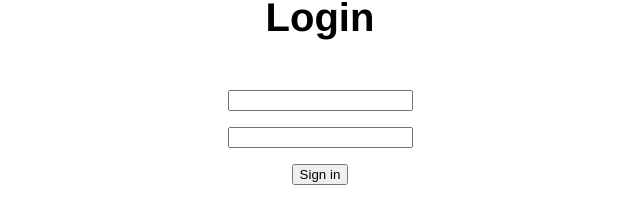
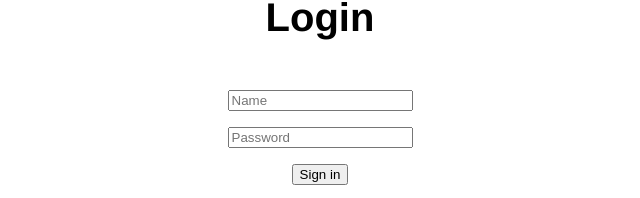
Before and after one commit to SaraOsacar/Log-in, a React (Create React App) app: page / in a window 1280 px wide. Shown: the part 155-353 px from the top of the page, without its empty margins (320-960 px from the left). Built offline with nearby package versions, Linux system fonts and the light colour scheme.

Commit message:
Event name & password

```diff
--- a/src/components/Form.js
+++ b/src/components/Form.js
@@ -1,13 +1,25 @@
 import "../styles/Form.scss";
+import { useState } from "react";
 
 export function Form () {
+    const [name, setName] = useState("");
+    const [password, setPassword] = useState("");
+
+
     return(
         <section>
             <h1 className="title">Login</h1>
 
             <form className="form">
-                <input type="text" />
-                <input type="password" />
+                <input type="text"
+                placeholder="Name"
+                value={name}
+                onChange={e => setName(e.target.value)}
+                />
+                <input type="password"
+                placeholder="Password"
+                value={password}
+                onChange={e => setPassword(e.target.value)}/>
                 <button>Sign in</button>
             </form>
         </section>
```
Also changed, not shown: src/styles/Form.scss (line endings or trailing spaces).
